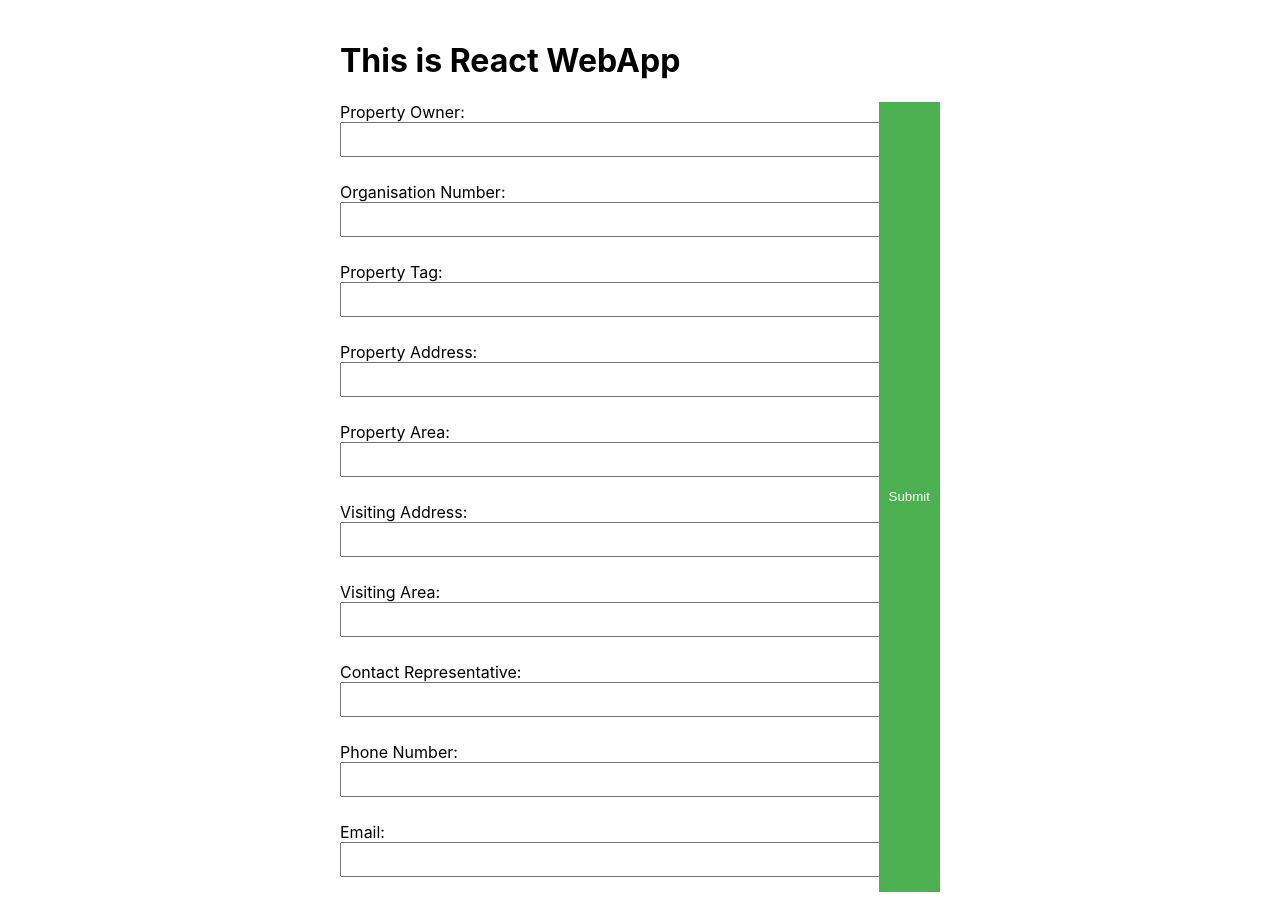
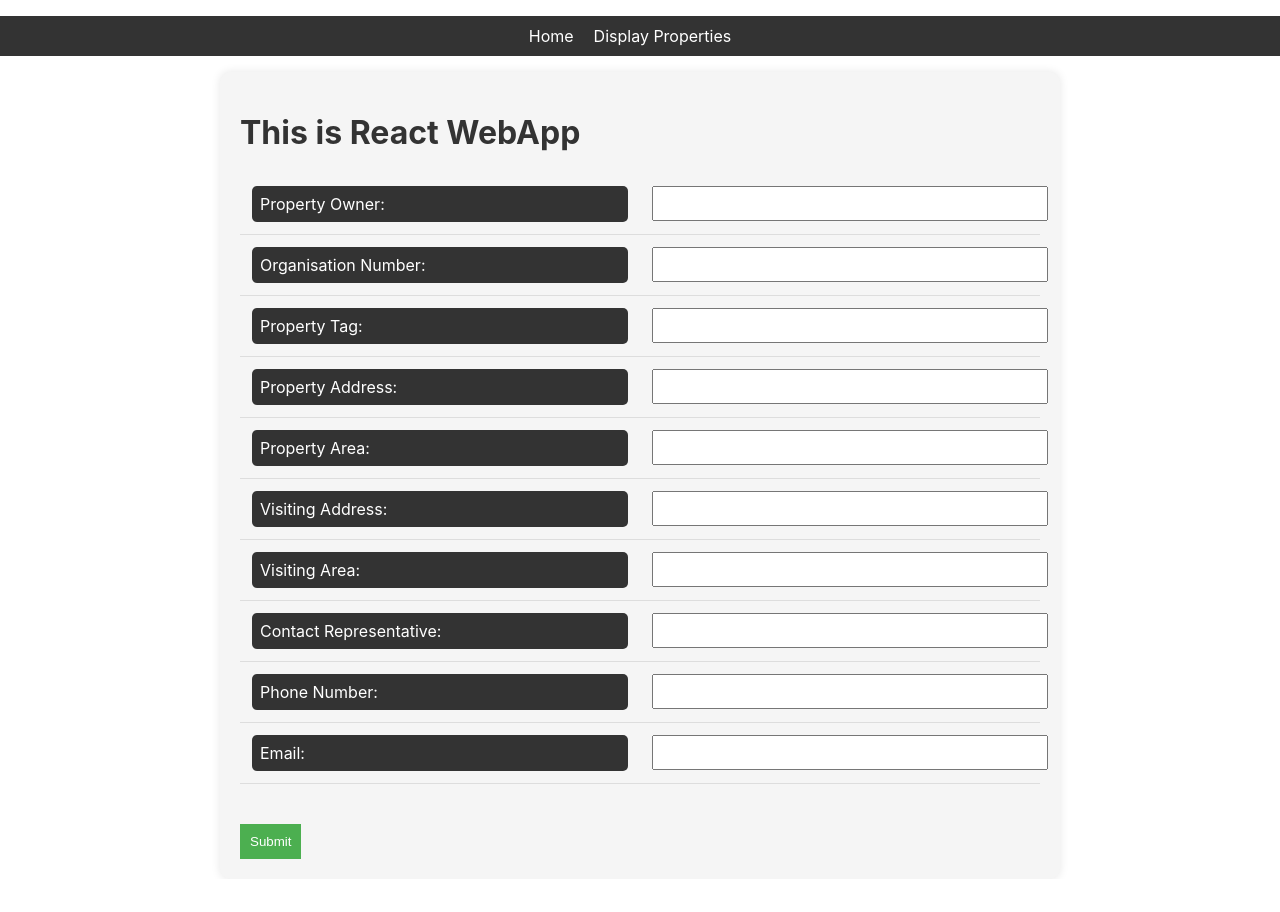
Before and after one commit to mazmann/fastighets-fakta, a React (Create React App) app: page / in a window 1280 px wide. After the commit the page ends 879 px from the top, so only its background shows below. Built offline with nearby package versions, Linux system fonts and the light colour scheme.

Commit message:
csssssss

```diff
--- a/src/App.css
+++ b/src/App.css
@@ -1,38 +1,5 @@
-.App {
+.App, .App-display {
   max-width: 600px;
   margin: auto;
   padding: 20px;
 }
-
-form {
-  display: flex;
-  flex-wrap: wrap;
-}
-
-.label-input-container {
-  flex: 1 0 calc(33.33% - 10px); /* Adjust the width as needed and consider margin */
-  margin-right: 10px;
-  margin-bottom: 10px;
-}
-
-label {
-  display: block;
-  margin-bottom: 5px;
-}
-
-input {
-  width: 100%;
-  padding: 8px;
-}
-
-button {
-  padding: 10px;
-  background-color: #4caf50;
-  color: white;
-  border: none;
-  cursor: pointer;
-}
-
-button:hover {
-  background-color: #45a049;
-}
--- a/src/App.js
+++ b/src/App.js
@@ -1,15 +1,21 @@
 import React from 'react';
 import { Routes, Route, BrowserRouter as Router } from 'react-router-dom';
+import './App.css';
 import NewProperty from './components/NewProperty';
-import './App.css';
+import DisplayProperties from './components/DisplayProperties';
+import Navigation from './components/Navigation';
+
 
 function App() {
+
   return (
-
+    <>
+    <Navigation />
       <Routes>
         <Route path="/" element={<NewProperty />} />
+        <Route path="/display" element={<DisplayProperties />} />
       </Routes>
-
+      </>
   );
 }
 
--- /dev/null
+++ b/src/components/DisplayProperties.css
@@ -0,0 +1,39 @@
+/* DisplayProperties.css */
+
+.App-display {
+    max-width: 800px;
+    margin: auto;
+    padding: 20px;
+    background-color: #f5f5f5; /* Light background color */
+    border-radius: 10px; /* Rounded corners */
+    box-shadow: 0 0 10px rgba(0, 0, 0, 0.1); /* Soft box shadow */
+  }
+
+  h2 {
+    color: #333; /* Dark text color */
+  }
+
+  table {
+    width: 100%;
+    border-collapse: collapse;
+    margin-top: 20px;
+  }
+
+  thead {
+    background-color: #333; /* Header background color */
+    color: #fff; /* Header text color */
+  }
+
+  th, td {
+    padding: 12px;
+    text-align: left;
+    border-bottom: 1px solid #ddd; /* Bottom border for cells */
+  }
+
+  tbody tr:hover {
+    background-color: #f0f0f0; /* Hover background color */
+  }
+
+  p {
+    color: #666; /* Medium gray text color for no properties message */
+  }
--- /dev/null
+++ b/src/components/DisplayProperties.jsx
@@ -0,0 +1,60 @@
+import React, { useState, useEffect } from 'react';
+import './DisplayProperties.css'
+
+function DisplayProperties() {
+  const [properties, setProperties] = useState([]);
+
+  useEffect(() => {
+    // Fetch data from the server when the component mounts
+    const fetchData = async () => {
+      try {
+        const response = await fetch('http://localhost:5000/properties');
+        const data = await response.json();
+        setProperties(data);
+        console.log(data);
+      } catch (error) {
+        console.error('Error fetching data:', error);
+      }
+    };
+
+    fetchData();
+  }, []); // Run the effect only once when the component mounts
+
+  const formatDate = (dateString) => {
+    const date = new Date(dateString);
+    return `${date.getFullYear()}-${(date.getMonth() + 1).toString().padStart(2, '0')}-${date.getDate().toString().padStart(2, '0')}`;
+  };
+
+  return (
+    <div className='App-display'>
+      <h2>Display Properties</h2>
+      {properties.length > 0 ? (
+        <table>
+          <thead>
+            <tr>
+            <th>Property Address</th>
+              <th>Property Owner</th>
+              <th>Added to database</th>
+              {/* Add more headers based on your data structure */}
+            </tr>
+          </thead>
+          <tbody>
+            {properties.map((property) => (
+              <tr key={property._id}>
+                 <td>{property.propertyAddress}</td>
+                <td>{property.propertyOwner}</td>
+                <td>{formatDate(property.date)}</td>
+
+                {/* Add more cells based on your data structure */}
+              </tr>
+            ))}
+          </tbody>
+        </table>
+      ) : (
+        <p>No properties to display.</p>
+      )}
+    </div>
+  );
+}
+
+export default DisplayProperties;
--- /dev/null
+++ b/src/components/Navigation.css
@@ -0,0 +1,39 @@
+
+/* Apply styles only to elements with the 'navbar' class */
+.navbar {
+    text-align: center;
+  }
+
+  /* Style the navbar list */
+  .navbar-list {
+    background-color: #333; /* Change the background color as needed */
+    padding: 10px 0;
+  }
+
+  /* Style the navbar items */
+  .navbar-item {
+    display: inline;
+    margin-right: 20px; /* Adjust spacing between navbar items */
+  }
+
+  /* Style the navbar links */
+  .navbar-link {
+    text-decoration: none;
+    color: #fff; /* Set the font color */
+    font-size: 16px; /* Set the font size */
+  }
+
+  /* Style the navbar links on hover */
+  .navbar-link:hover {
+    color: #ffcc00; /* Set the color on hover */
+  }
+
+  /* Remove dots for list items */
+  .navbar-item {
+    list-style-type: none;
+  }
+
+  /* Remove purple marking after being clicked */
+  .navbar-link:visited {
+    color: #fff; /* Set the font color for visited links */
+  }
--- /dev/null
+++ b/src/components/Navigation.jsx
@@ -0,0 +1,21 @@
+import React from 'react';
+import { Link } from 'react-router-dom';
+import './Navigation.css'
+
+function Navigation() {
+  return (
+    <nav className="navbar">
+      <ul className="navbar-list">
+        <li className="navbar-item">
+          <Link to="/" className="navbar-link">Home</Link>
+        </li>
+        <li className="navbar-item">
+          <Link to="/display" className="navbar-link">Display Properties</Link>
+        </li>
+        {/* Add more navigation links as needed */}
+      </ul>
+    </nav>
+  );
+}
+
+export default Navigation;
--- /dev/null
+++ b/src/components/NewProperty.css
@@ -0,0 +1,61 @@
+/* NewProperty.css */
+
+.App {
+  max-width: 800px;
+  margin: auto;
+  padding: 20px;
+  background-color: #f5f5f5; /* Light background color */
+  border-radius: 10px; /* Rounded corners */
+  box-shadow: 0 0 10px rgba(0, 0, 0, 0.1); /* Soft box shadow */
+}
+
+h1 {
+  color: #333; /* Dark text color */
+}
+
+form {
+  margin-top: 20px;
+}
+
+.label-input-container {
+  display: flex;
+  flex-wrap: wrap;
+}
+
+table {
+  width: 100%;
+  border-collapse: collapse;
+  margin-top: 20px;
+}
+
+td {
+  padding: 8px;
+}
+
+label span {
+  display: block;
+  background-color: #333; /* Dark background color */
+  color: white; /* White text color */
+  padding: 8px;
+  border-radius: 5px; /* Rounded corners */
+}
+
+
+
+input {
+  width: 100%;
+  padding: 8px;
+}
+
+button {
+  padding: 10px;
+  background-color: #4caf50;
+  color: white;
+  border: none;
+  cursor: pointer;
+  margin-top: 20px;
+}
+
+button:hover {
+  background-color: #45a049;
+}
--- a/src/components/NewProperty.jsx
+++ b/src/components/NewProperty.jsx
@@ -1,10 +1,11 @@
 import React, { useState } from 'react';
 import { useNavigate } from 'react-router-dom';
+import './NewProperty.css';
 
 function NewProperty() {
   const [propertyOwner, setPropertyOwner] = useState('');
   const [organisationNumber, setOrganisationNumber] = useState('');
-  const [properyTag, setProperyTag] = useState('');
+  const [propertyTag, setPropertyTag] = useState('');
   const [propertyAddress, setPropertyAddress] = useState('');
   const [propertyArea, setPropertyArea] = useState('');
   const [visitingAddress, setVisitingAddress] = useState('');
@@ -22,7 +23,7 @@ function NewProperty() {
       body: JSON.stringify({
         propertyOwner,
         organisationNumber,
-        properyTag,
+        propertyTag,
         propertyAddress,
         propertyArea,
         visitingAddress,
@@ -48,102 +49,154 @@ function NewProperty() {
    <div className="App">
       <h1>This is React WebApp</h1>
       <form>
-      <div className="label-input-container">
+        <table>
+          <tbody>
+            <tr>
+              <td>
                 <label>
-          Property Owner:
+                  <span>Property Owner:</span>
+                </label>
+              </td>
+              <td>
                 <input
                   type="text"
                   value={propertyOwner}
                   onChange={(e) => setPropertyOwner(e.target.value)}
                 />
+              </td>
+            </tr>
+            <tr>
+              <td>
+                <label>
+                  <span>Organisation Number:</span>
                 </label>
-        <br />
-        <label>
-          Organisation Number:
+              </td>
+              <td>
                 <input
                   type="text"
                   value={organisationNumber}
                   onChange={(e) => setOrganisationNumber(e.target.value)}
                 />
+              </td>
+            </tr>
+            <tr>
+              <td>
+                <label>
+                  <span>Property Tag:</span>
                 </label>
-        <br />
-        <label>
-          Property Tag:
+              </td>
+              <td>
                 <input
                   type="text"
-            value={properyTag}
-            onChange={(e) => setProperyTag(e.target.value)}
+                  value={propertyTag}
+                  onChange={(e) => setPropertyTag(e.target.value)}
                 />
+              </td>
+            </tr>
+            <tr>
+              <td>
+                <label>
+                  <span>Property Address:</span>
                 </label>
-        <br />
-        <label>
-          Property Address:
+              </td>
+              <td>
                 <input
                   type="text"
                   value={propertyAddress}
                   onChange={(e) => setPropertyAddress(e.target.value)}
                 />
+              </td>
+            </tr>
+            <tr>
+              <td>
+                <label>
+                  <span>Property Area:</span>
                 </label>
-        <br />
-        <label>
-          Property Area:
+              </td>
+              <td>
                 <input
                   type="text"
                   value={propertyArea}
                   onChange={(e) => setPropertyArea(e.target.value)}
                 />
+              </td>
+            </tr>
+            <tr>
+              <td>
+                <label>
+                  <span>Visiting Address:</span>
                 </label>
-        <br />
-        <label>
-          Visiting Address:
+              </td>
+              <td>
                 <input
                   type="text"
                   value={visitingAddress}
                   onChange={(e) => setVisitingAddress(e.target.value)}
                 />
+              </td>
+            </tr>
+            <tr>
+              <td>
+                <label>
+                  <span>Visiting Area:</span>
                 </label>
-        <br />
-        <label>
-          Visiting Area:
+              </td>
+              <td>
                 <input
                   type="text"
                   value={visitingArea}
                   onChange={(e) => setVisitingArea(e.target.value)}
                 />
+              </td>
+            </tr>
+            <tr>
+              <td>
+                <label>
+                  <span>Contact Representative:</span>
                 </label>
-        <br />
-        <label>
-          Contact Representative:
+              </td>
+              <td>
                 <input
                   type="text"
                   value={contactRep}
                   onChange={(e) => setContactRep(e.target.value)}
                 />
+              </td>
+            </tr>
+            <tr>
+              <td>
+                <label>
+                  <span>Phone Number:</span>
                 </label>
-        <br />
-        <label>
-          Phone Number:
+              </td>
+              <td>
                 <input
                   type="text"
                   value={phoneNumber}
                   onChange={(e) => setPhoneNumber(e.target.value)}
                 />
+              </td>
+            </tr>
+            <tr>
+              <td>
+                <label>
+                  <span>Email:</span>
                 </label>
-        <br />
-        <label>
-          Email:
+              </td>
+              <td>
                 <input
                   type="email"
                   value={email}
                   onChange={(e) => setEmail(e.target.value)}
                 />
-        </label>
-        </div>
+              </td>
+            </tr>
+          </tbody>
+        </table>
         <br />
         <button type="submit" onClick={handleOnSubmit}>
           Submit
         </button>
-
       </form>
     </div>
   );
```
Also changed, not shown: 1 other file (tests, documents, lock files or other folders). Lines whose indentation alone changed are shown as unchanged.
